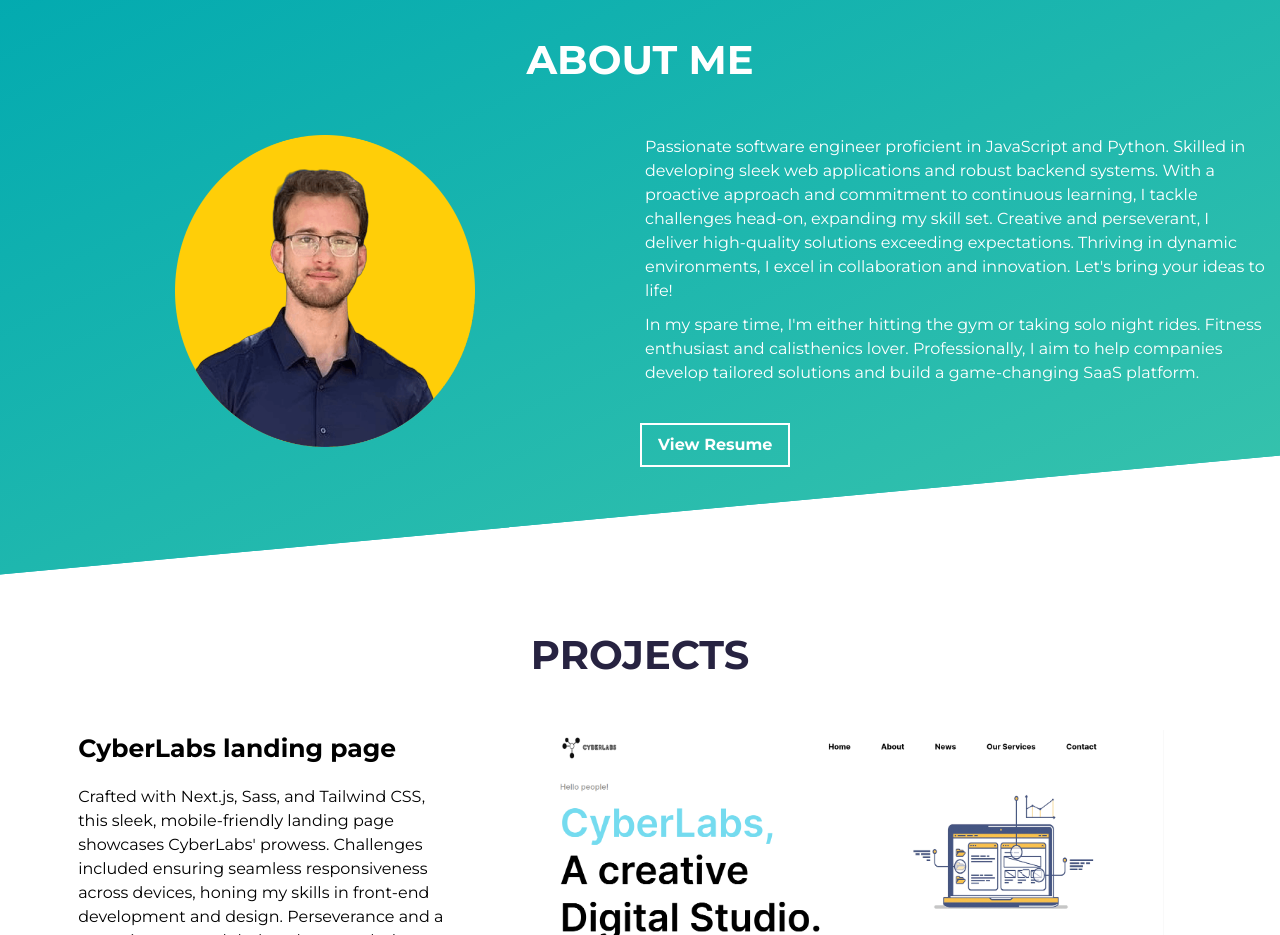
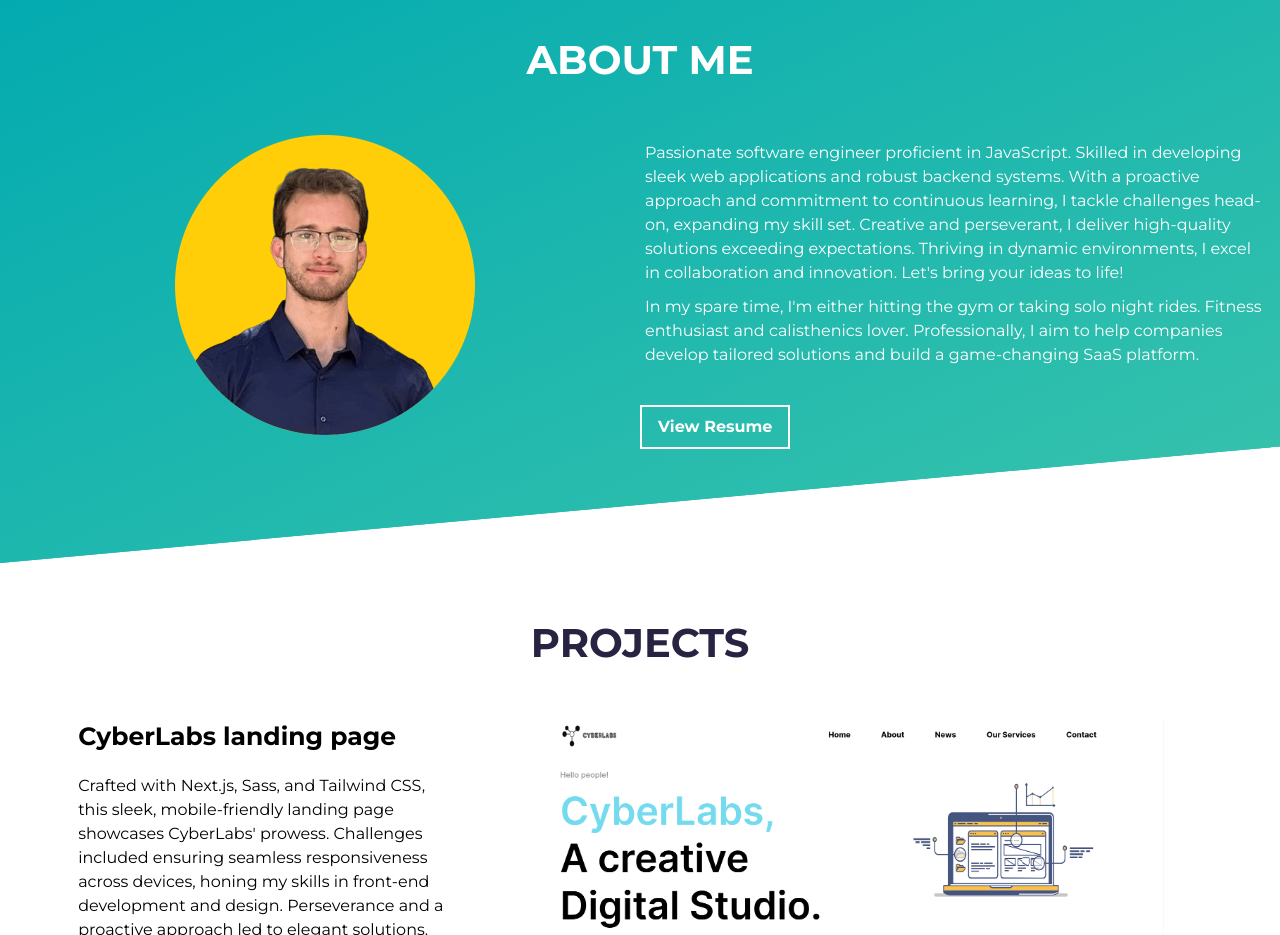
Before and after one commit to abderraouf2/personalPortfolio, a Next.js app: page / in a window 1280 px wide. Shown: the part 820-1755 px from the top of the page. Built offline with nearby package versions, Linux system fonts and the light colour scheme.

Commit message:
about text fixed

```diff
--- a/components/About.jsx
+++ b/components/About.jsx
@@ -55,14 +55,13 @@ export default function About() {
               className="px-[.5rem]"
             >
               <p className="text-[1.6rem] text-center mb-[1rem] sm:text-left">
-                Passionate software engineer proficient in JavaScript and
-                Python. Skilled in developing sleek web applications and robust
-                backend systems. With a proactive approach and commitment to
-                continuous learning, I tackle challenges head-on, expanding my
-                skill set. Creative and perseverant, I deliver high-quality
-                solutions exceeding expectations. Thriving in dynamic
-                environments, I excel in collaboration and innovation. Let's
-                bring your ideas to life!
+                Passionate software engineer proficient in JavaScript. Skilled
+                in developing sleek web applications and robust backend systems.
+                With a proactive approach and commitment to continuous learning,
+                I tackle challenges head-on, expanding my skill set. Creative
+                and perseverant, I deliver high-quality solutions exceeding
+                expectations. Thriving in dynamic environments, I excel in
+                collaboration and innovation. Let's bring your ideas to life!
               </p>
               <p className="text-[1.6rem] text-center mb-[1rem] sm:text-left">
                 In my spare time, I'm either hitting the gym or taking solo
```
